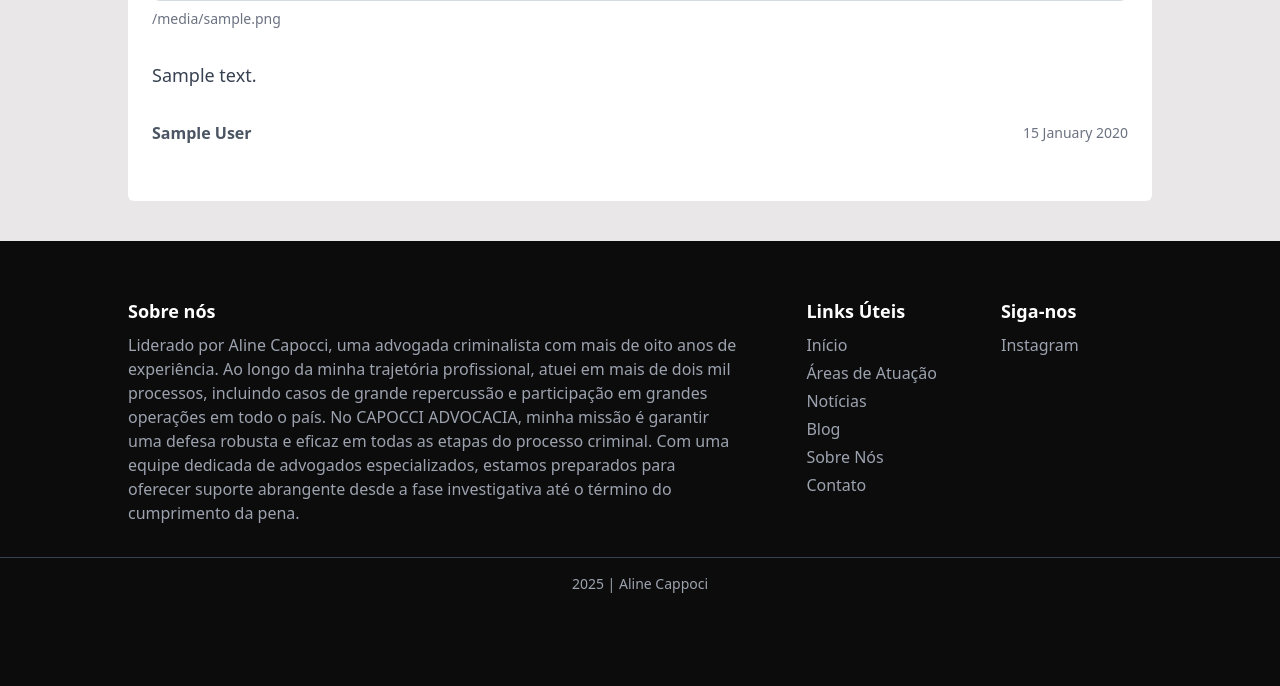
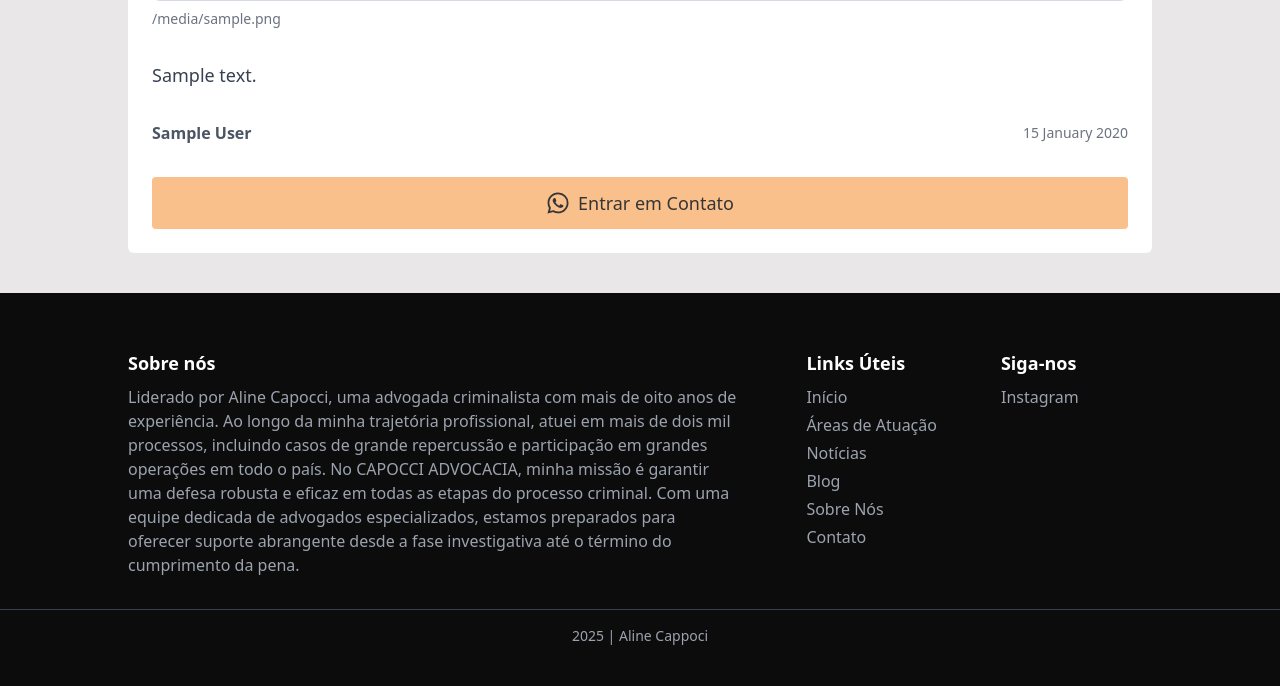
Before and after one commit to Rafael-273/blog_institucional, a Django app: template blog/templates/front/article.html in a window 1280 px wide. Shown: the part 719-1405 px from the top of the page. Before the commit the page ends 1312 px from the top, so only its background shows below. Run offline with Django 5.2, Linux system fonts and the light colour scheme; the template is opened without the code that fills it: most values are stand-ins (such as "Sample title", 1, 10 or a date in 2020); grey boxes marked "Sample" are stand-in pictures; some libraries are stand-ins or nearby versions.

Commit message:
feat: add button whats

```diff
--- a/blog/templates/front/article.html
+++ b/blog/templates/front/article.html
@@ -2,7 +2,7 @@
 {% load static %}
 
 {% block title %}
-Onde Comer em Maricá
+{{ article.title }}
 {% endblock %}
 
 {% block content %}
@@ -33,6 +33,10 @@ Onde Comer em Maricá
         <div class="flex flex-col sm:flex-row justify-between items-start sm:items-center mb-4 sm:mb-8 gap-2 w-full">
             <span class="text-gray-600 font-bold text-sm sm:text-base">{{ article.author }}</span>
             <span class="text-gray-500 text-xs sm:text-sm">{{ article.created_at|date:"d F Y" }}</span>
+        </div>
+        <div class="w-full sm:w-auto flex items-center justify-center bg-[var(--accent-color)] text-[var(--secondary-color-light)] py-3 px-12 rounded gap-2 cursor-pointer">
+            <ion-icon class="text-xl sm:text-2xl" name="logo-whatsapp"></ion-icon>
+            <h5 class="text-sm sm:text-lg lg:text-lg">Entrar em Contato</h5>
         </div>
     </div>
 </section>
--- a/blog/templates/front/home.html
+++ b/blog/templates/front/home.html
@@ -20,7 +20,7 @@
         <div class="hidden lg:block lg:w-1/12"></div>
 
         <div class="w-full lg:w-4/5 flex flex-col gap-4 fade-in-up p-6 sm:p-8 justify-center items-start z-10">
-            <h2 class="text-white text-5xl sm:text-6xl lg:text-8xl w-full sm:w-4/5 lg:w-2/3">
+            <h2 class="text-white text-4xl sm:text-6xl lg:text-7xl w-full sm:w-4/5 lg:w-2/3">
                 ADVOCACIA ESPECIALIZADA EM <span style="color: #C89D3F;">DIREITO CRIMINAL</span>
             </h2>
             <h5 class="text-white text-2sm sm:text-lg lg:text-xl font-light w-full sm:w-3/4 lg:w-1/2">
```
